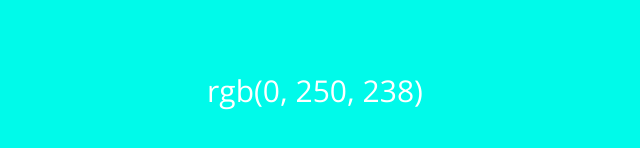
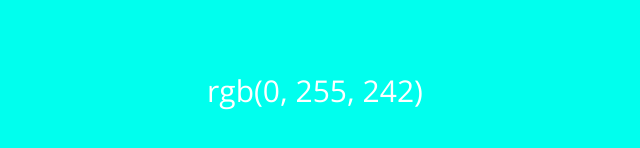
Before and after one commit to benjaffe/rgbTime, a plain HTML site: page index.html in a window 1280 px wide. Shown: the part 480-628 px from the top of the page, 325-965 px from the left. Drawn offline with nearby package versions, Linux system fonts and the light colour scheme.

Commit message:
fix off-by-one error when calculating color values

```diff
--- a/index.html
+++ b/index.html
@@ -59,9 +59,9 @@ function dotime(){
 
 	var hours2, mins2, secs2
 
-	hours2 = Math.floor(255 * hours / 24);
-	mins2 = Math.floor(255 * mins / 60);
-	secs2 = Math.floor(255 * secs / 60);
+	hours2 = Math.floor(255 * hours / 23);
+	mins2 = Math.floor(255 * mins / 59);
+	secs2 = Math.floor(255 * secs / 59);
 
 	if (hours < 10){hours = "0" + hours};
 	if (mins < 10){mins = "0" + mins};
```
